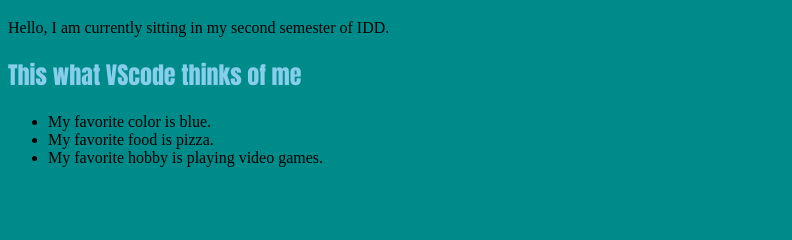
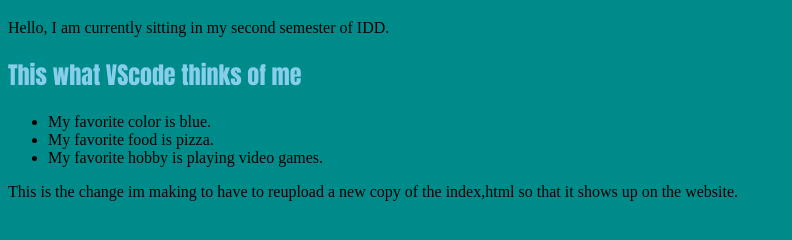
Before and after one commit to ELT-com/cprg218-new-repo-desktop, a plain HTML site: page index.html in a window 1280 px wide. Shown: the part 62-302 px from the top of the page, without its empty margins (0-792 px from the left). Drawn offline with Linux system fonts and the light colour scheme.

Commit message:
added <p>

```diff
--- a/index.html
+++ b/index.html
@@ -15,5 +15,6 @@
             <li>My favorite food is pizza.</li>
             <li>My favorite hobby is playing video games.</li>
             </ul>
+<p>This is the change im making to have to reupload a new copy of the index,html so that it shows up on the website.</p>
     </body>
     </html>
```
